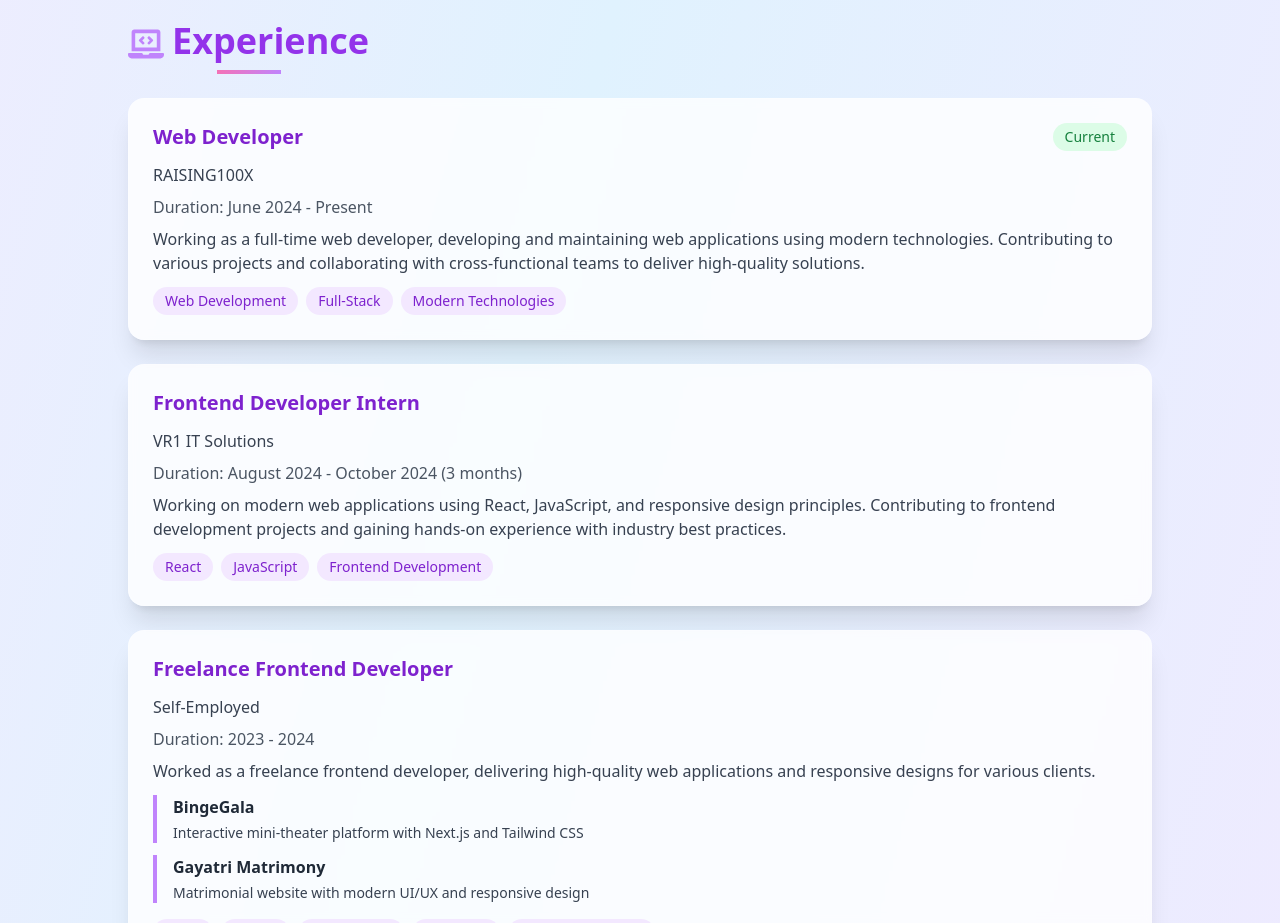
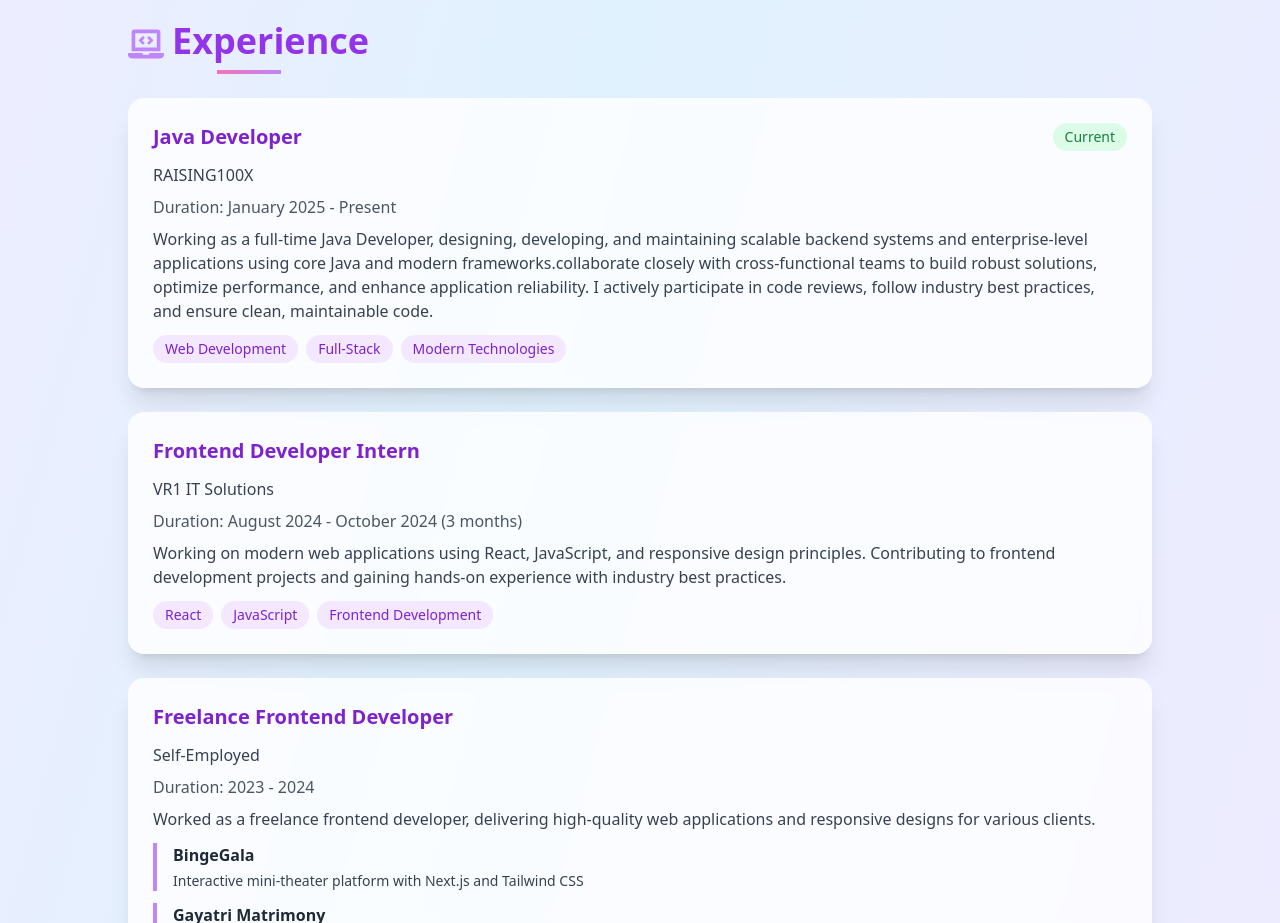
Before and after one commit to shareena-osa/shareena-portfolio, a React (Create React App) app: page / in a window 1280 px wide. Shown: the part 2440-3363 px from the top of the page. Built offline with nearby package versions, Linux system fonts and the light colour scheme.

Commit message:
javadeveloper

```diff
--- a/src/Portfolio.js
+++ b/src/Portfolio.js
@@ -237,16 +237,19 @@ export default function Portfolio() {
             }}
           >
             <div className="flex items-center justify-between mb-3">
-              <h3 className="text-xl font-semibold text-purple-700">Web Developer</h3>
+              <h3 className="text-xl font-semibold text-purple-700">Java Developer</h3>
               <span className="px-3 py-1 bg-green-100 text-green-700 rounded-full text-sm font-medium">
                 Current
               </span>
             </div>
             <p className="text-gray-700 font-medium mb-2">RAISING100X</p>
-            <p className="text-gray-600 mb-2">Duration: June 2024 - Present</p>
+            <p className="text-gray-600 mb-2">Duration: January 2025 - Present</p>
             <p className="text-gray-700 mb-3">
-              Working as a full-time web developer, developing and maintaining web applications using modern technologies.
-              Contributing to various projects and collaborating with cross-functional teams to deliver high-quality solutions.
+            Working as a full-time Java Developer, designing, developing, and maintaining scalable backend systems and enterprise-level
+             applications using core Java and modern frameworks.collaborate closely with cross-functional teams to build robust solutions, optimize performance, and
+             enhance application reliability. I actively participate in code reviews,
+            follow industry best practices, and ensure clean, maintainable code.
+
             </p>
             <div className="flex flex-wrap gap-2">
               <span className="px-3 py-1 bg-purple-100 text-purple-700 rounded-full text-sm font-medium">Web Development</span>
```
